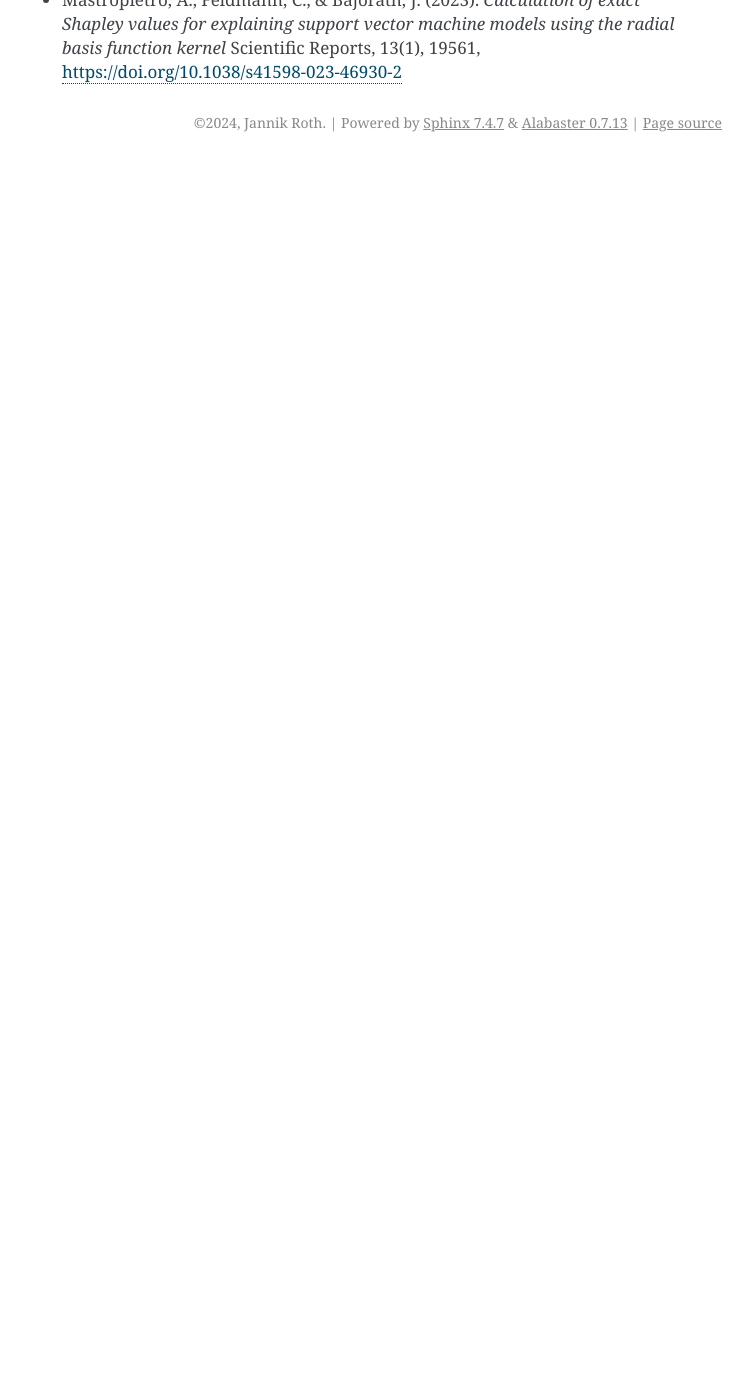
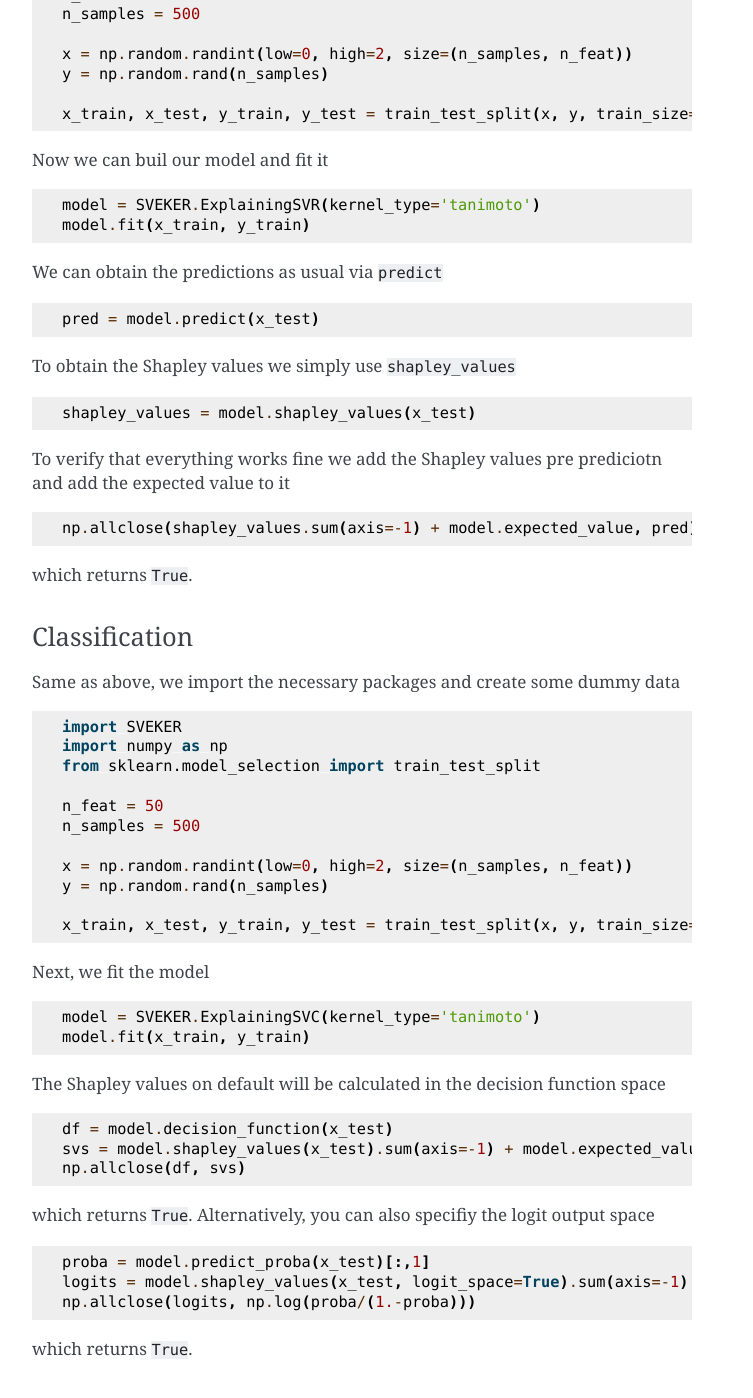
Before and after one commit to jannik-roth/SVEKER, a Sphinx documentation site: the page built from docs/source/usage.rst, in a window 1280 px wide and 1400 px high, scrolled down 657 px. Shown: the whole window, without its empty margins (388-1141 px from the left). Built offline with Sphinx 7.4.7, drawn with Linux system fonts in a browser that asks for light colours; before the commit the page ends 900 px from its top, so only the background shows below that; some of the changed text lies outside the part shown.

Commit message:
Added links in .toml and example usage

```diff
--- a/docs/source/usage.rst
+++ b/docs/source/usage.rst
@@ -13,7 +13,97 @@ To use **SVEKER**, first clone the repo from github via the button on the top ri
 Example Usage
 -------------
 
-To add later...
+SVEKER is built on top of `scikit-learn`'s implementaion of `SVR <https://scikit-learn.org/stable/modules/generated/sklearn.svm.SVR.html>`_ and `SVC <https://scikit-learn.org/stable/modules/generated/sklearn.svm.SVC.html>`_ and can be used as a drop-in replacement. Below are some exampler for the regression and classification use.
+
+Regression
+..........
+
+First, we import the necessary packages and create some dummy data
+
+.. code-block::
+
+    import SVEKER
+    import numpy as np
+    from sklearn.model_selection import train_test_split
+
+    n_feat = 50
+    n_samples = 500
+
+    x = np.random.randint(low=0, high=2, size=(n_samples, n_feat))
+    y = np.random.rand(n_samples)
+
+    x_train, x_test, y_train, y_test = train_test_split(x, y, train_size=0.7, random_state=42)
+
+Now we can buil our model and fit it
+
+.. code-block::
+
+    model = SVEKER.ExplainingSVR(kernel_type='tanimoto')
+    model.fit(x_train, y_train)
+
+We can obtain the predictions as usual via ``predict``
+
+.. code-block::
+
+    pred = model.predict(x_test)
+
+To obtain the Shapley values we simply use ``shapley_values``
+
+.. code-block::
+
+    shapley_values = model.shapley_values(x_test)
+
+To verify that everything works fine we add the Shapley values pre prediciotn and add the expected value to it
+
+.. code-block::
+
+    np.allclose(shapley_values.sum(axis=-1) + model.expected_value, pred)
+
+which returns ``True``.
+
+Classification
+..............
+
+Same as above, we import the necessary packages and create some dummy data
+
+.. code-block::
+
+    import SVEKER
+    import numpy as np
+    from sklearn.model_selection import train_test_split
+
+    n_feat = 50
+    n_samples = 500
+
+    x = np.random.randint(low=0, high=2, size=(n_samples, n_feat))
+    y = np.random.rand(n_samples)
+
+    x_train, x_test, y_train, y_test = train_test_split(x, y, train_size=0.7, random_state=42)
+
+Next, we fit the model
+
+.. code-block::
+
+    model = SVEKER.ExplainingSVC(kernel_type='tanimoto')
+    model.fit(x_train, y_train)
+
+The Shapley values on default will be calculated in the decision function space
+
+.. code-block::
+
+    df = model.decision_function(x_test)
+    svs = model.shapley_values(x_test).sum(axis=-1) + model.expected_value
+    np.allclose(df, svs)
+
+which returns ``True``. Alternatively, you can also specifiy the logit output space
+
+.. code-block::
+
+    proba = model.predict_proba(x_test)[:,1]
+    logits = model.shapley_values(x_test, logit_space=True).sum(axis=-1) + model.expected_value_logit_space
+    np.allclose(logits, np.log(proba/(1.-proba)))
+
+which returns ``True``.
 
 Citations
 ---------
--- a/pyproject.toml
+++ b/pyproject.toml
@@ -22,5 +22,6 @@ classifiers = [
 ]
 
 [project.urls]
-Homepage = "https://xxx"
-Issues = "https://xxx"
+Homepage = "https://github.com/jannik-roth/SVEKER"
+Issues = "https://github.com/jannik-roth/SVEKER/issues"
+Documentations="https://jannik-roth.github.io/SVEKER/"
```
Also changed, not shown: README.rst (+91 -1 lines), 8 other files.
